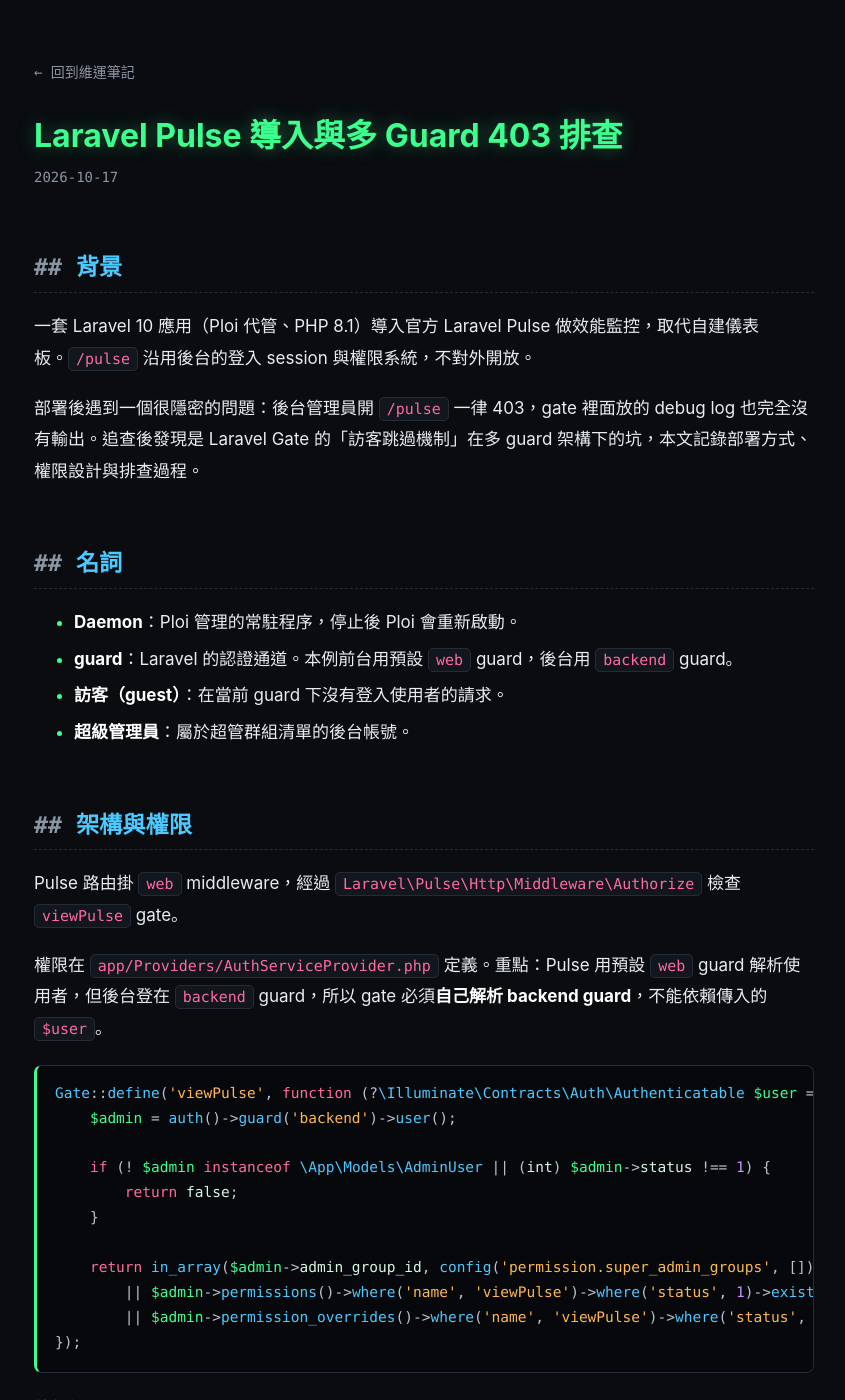
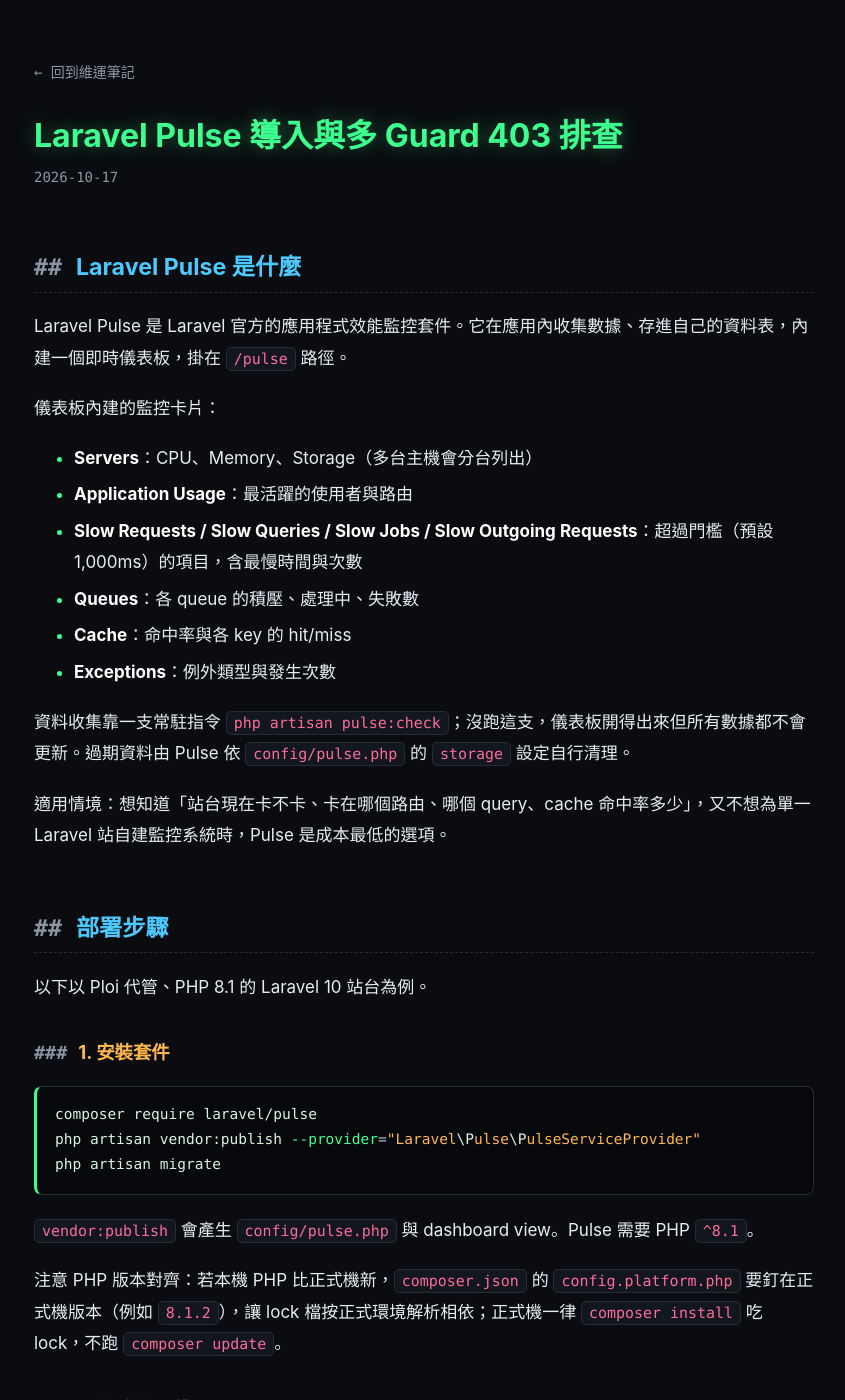
Before and after one commit to shanchiehchiu/ops-notes, a Jekyll site: the page built from laravel-pulse.md, in a window 1280 px wide and 1400 px high. Shown: the whole window, without its empty margins (216-1061 px from the left). Built offline with Jekyll 4.4.1, drawn with Linux system fonts in a browser that asks for light colours; some of the changed text lies outside the part shown.

Commit message:
docs(laravel-pulse): 重構文章結構，Pulse 介紹與部署在前、踩坑紀錄在後
Generated with [Devin](https://devin.ai)

Co-Authored-By: Devin <158243242+devin-ai-integration[bot]@users.noreply.github.com>

````diff
--- a/laravel-pulse.md
+++ b/laravel-pulse.md
@@ -8,24 +8,44 @@ permalink: /laravel-pulse/
 
 <p class="byline">2026-10-17</p>
 
-## 背景
+## Laravel Pulse 是什麼
 
-一套 Laravel 10 應用（Ploi 代管、PHP 8.1）導入官方 Laravel Pulse 做效能監控，取代自建儀表板。`/pulse` 沿用後台的登入 session 與權限系統，不對外開放。
+Laravel Pulse 是 Laravel 官方的應用程式效能監控套件。它在應用內收集數據、存進自己的資料表，內建一個即時儀表板，掛在 `/pulse` 路徑。
 
-部署後遇到一個很隱密的問題：後台管理員開 `/pulse` 一律 403，gate 裡面放的 debug log 也完全沒有輸出。追查後發現是 Laravel Gate 的「訪客跳過機制」在多 guard 架構下的坑，本文記錄部署方式、權限設計與排查過程。
+儀表板內建的監控卡片：
 
-## 名詞
+- **Servers**：CPU、Memory、Storage（多台主機會分台列出）
+- **Application Usage**：最活躍的使用者與路由
+- **Slow Requests / Slow Queries / Slow Jobs / Slow Outgoing Requests**：超過門檻（預設 1,000ms）的項目，含最慢時間與次數
+- **Queues**：各 queue 的積壓、處理中、失敗數
+- **Cache**：命中率與各 key 的 hit/miss
+- **Exceptions**：例外類型與發生次數
 
-- **Daemon**：Ploi 管理的常駐程序，停止後 Ploi 會重新啟動。
-- **guard**：Laravel 的認證通道。本例前台用預設 `web` guard，後台用 `backend` guard。
-- **訪客（guest）**：在當前 guard 下沒有登入使用者的請求。
-- **超級管理員**：屬於超管群組清單的後台帳號。
+資料收集靠一支常駐指令 `php artisan pulse:check`；沒跑這支，儀表板開得出來但所有數據都不會更新。過期資料由 Pulse 依 `config/pulse.php` 的 `storage` 設定自行清理。
 
-## 架構與權限
+適用情境：想知道「站台現在卡不卡、卡在哪個路由、哪個 query、cache 命中率多少」，又不想為單一 Laravel 站自建監控系統時，Pulse 是成本最低的選項。
 
-Pulse 路由掛 `web` middleware，經過 `Laravel\Pulse\Http\Middleware\Authorize` 檢查 `viewPulse` gate。
+## 部署步驟
 
-權限在 `app/Providers/AuthServiceProvider.php` 定義。重點：Pulse 用預設 `web` guard 解析使用者，但後台登在 `backend` guard，所以 gate 必須**自己解析 backend guard**，不能依賴傳入的 `$user`。
+以下以 Ploi 代管、PHP 8.1 的 Laravel 10 站台為例。
+
+### 1. 安裝套件
+
+```bash
+composer require laravel/pulse
+php artisan vendor:publish --provider="Laravel\Pulse\PulseServiceProvider"
+php artisan migrate
+```
+
+`vendor:publish` 會產生 `config/pulse.php` 與 dashboard view。Pulse 需要 PHP `^8.1`。
+
+注意 PHP 版本對齊：若本機 PHP 比正式機新，`composer.json` 的 `config.platform.php` 要釘在正式機版本（例如 `8.1.2`），讓 lock 檔按正式環境解析相依；正式機一律 `composer install` 吃 lock，不跑 `composer update`。
+
+### 2. 設定存取權限
+
+Pulse 預設只允許本地環境存取，正式環境必須定義 `viewPulse` gate，否則 `/pulse` 對外開放或一律 403。
+
+在 `app/Providers/AuthServiceProvider.php` 定義：
 
 ```php
 Gate::define('viewPulse', function (?\Illuminate\Contracts\Auth\Authenticatable $user = null) {
@@ -41,37 +61,30 @@ Gate::define('viewPulse', function (?\Illuminate\Contracts\Auth\Authenticatable
 });
 ```
 
-放行規則：
+這段假設後台走獨立的 `backend` guard、模型為 `AdminUser`，放行規則：超管群組直接放行，其他帳號需 `viewPulse` 權限或覆寫，停用帳號與訪客一律 403。
 
-- 超管群組直接放行
-- 其他帳號需 `viewPulse` 權限或權限覆寫
-- 停用帳號與訪客一律 403
+兩個關鍵細節：
 
-兩個細節：
+1. **第一個參數必須是 `?Authenticatable $user = null`**——多 guard 架構下寫錯這裡會一律 403，根因見文末踩坑紀錄。
+2. **`(int) $admin->status`**：欄位沒有 cast 時 MySQL 回字串 `"1"`，嚴格比對 `=== 1` 會失敗。
 
-1. **第一個參數必須是 `?Authenticatable $user = null`**，這是本次 403 的根因修正，見文末附錄。
-2. **`(int) $admin->status`**：欄位沒有 cast 時 MySQL 回字串 `"1"`，`=== 1` 嚴格比對會失敗。
+若是單 guard 的標準應用，官方文件的寫法 `function (User $user)` 即可；自行解析其他 guard 才需要 nullable 參數。
 
-## 部署步驟
-
-在專案根目錄依序執行：
+### 3. 部署到正式機
 
 ```bash
-# 1. 安裝相依（正式機一律 install，吃 lock 檔）
 composer install --no-dev --optimize-autoloader --no-interaction
-
-# 2. 建立 pulse_* 資料表
 php artisan migrate --force
-
-# 3. 清快取
 php artisan config:clear
 php artisan route:clear
-
-# 4. 重載 PHP-FPM（避免 OPcache 咬舊版）
 sudo systemctl reload php8.1-fpm
 ```
 
-再到 Ploi → Site → Daemons 新增：
+deploy script 若有 `config:cache` / `route:cache`，必須在 Pulse 裝好後重建，否則舊路由快取裡沒有 `/pulse`。
+
+### 4. 建立資料收集 Daemon
+
+Ploi → Site → Daemons → Add：
 
 | 欄位 | 值 |
 | :--- | :--- |
@@ -80,50 +93,37 @@ sudo systemctl reload php8.1-fpm
 | User | `ploi` |
 | Processes | `1` |
 
-沒有這支 Daemon，儀表板開得出來但所有數據都不會更新。
+非 Ploi 環境用 Supervisor 或 systemd 跑同一支指令即可。
 
-另外注意：deploy script 若有 `config:cache` / `route:cache`，必須在 Pulse 裝好後重建，否則舊的路由快取裡沒有 `/pulse`。
-
-## 驗收
+### 5. 驗收
 
 - 未登入開 `/pulse` → 403
-- `/backend` 登入超管 → `/pulse` → 200，儀表板正常渲染
+- 後台登入超管 → `/pulse` → 200
 - 等 1–2 分鐘，Servers 卡片出現 CPU、Memory、Storage 數值
 - `pgrep -af "pulse:check"` 有一個程序存活
 
-## 日常維運
+## 日常維運與排查速查
 
 - Daemon 健康：`pgrep -af "pulse:check"`，或在 Ploi Daemons 頁面看 log
 - 每次部署後例行：`composer install`、`config:clear`、`route:clear`、`reload php8.1-fpm`
-- Pulse 依 `config/pulse.php` 的 `storage` 設定自行清理過期資料，不用手動清表
 - `Slow Requests` 門檻預設 1,000ms；清快取後的冷啟動請求上榜屬正常，同一路由持續累積才需要排查
-
-## 故障排查
-
-站台通常 `access_log off`，請求記錄查不到，改用回應 header 判斷請求走到哪一層：
-
-```bash
-curl -sI https://<站台網域>/pulse
-```
-
-- 回應帶 `laravel_session`（或自訂的 session cookie）與 `XSRF-TOKEN` → 請求已到 Laravel，問題在 app 層
-- 純 403、無 cookie → 沒進 PHP，查 nginx 與 Ploi 自訂片段（`/etc/nginx/ploi/<站台>/after/*`）
-- `server: cloudflare` 只代表經過 CF，不是 CF 擋的證據
 
 | 症狀 | 處理 |
 | :--- | :--- |
-| 超管也一律 403 | 檢查 gate 第一參數是否為 `?Authenticatable $user = null`，見附錄 |
+| 超管也一律 403 | 檢查 gate 第一參數是否為 `?Authenticatable $user = null`，見下節 |
 | 帳號對但 403 | tinker 查 `admin_group_id` 與 `status`；`status` 非 1 是停用，群組不符補 `viewPulse` 權限 |
 | `/pulse` 回 404 | `route:list --path=pulse`；路由不在就 `route:clear` 後重建快取 |
 | 改完程式碼沒反應 | `systemctl reload php8.1-fpm`，OPcache 咬舊版 |
 | 儀表板全無數據 | `pgrep -af "pulse:check"`，Daemon 沒跑就重建 |
 | debug log 印不出來 | `.env` 的 `LOG_LEVEL`；`error` 級別會濾掉 `info`/`warning`，臨時 debug 要用 `Log::error` |
 
-## 附錄：一律 403 的根因
+站台 `access_log off` 時，用回應 header 判斷請求走到哪一層：`curl -sI` 回應帶 session cookie 與 `XSRF-TOKEN` → 已到 Laravel，問題在 app 層；無 cookie → 沒進 PHP，往 nginx 查。
+
+## 踩坑紀錄：一律 403 的根因
 
 ### 症狀
 
-`/pulse` 一律 403。超管帳號正確、程式確定部署、FPM 與快取都清過，gate 內連 `Log::error` 都沒有輸出。
+部署後 `/pulse` 一律 403。超管帳號正確、程式確定部署、FPM 與快取都清過，gate 內連 `Log::error` 都沒有輸出。
 
 ### 根因
 
````
